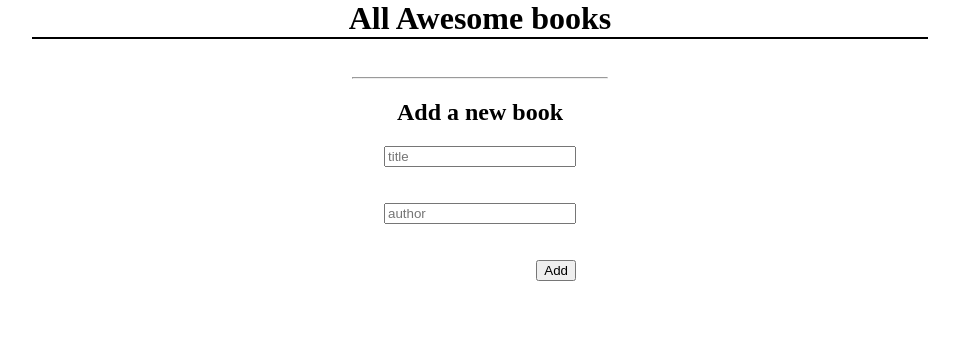
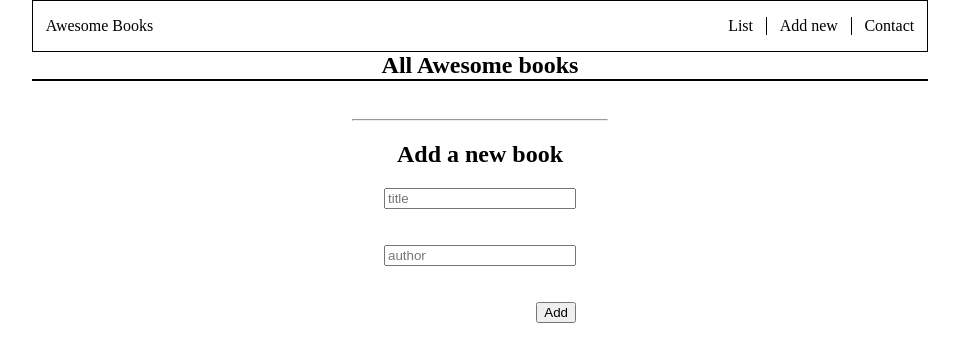
Before and after one commit to Bellagirl-maker/Awesome-books, a website: page index.html in a window 1280 px wide. Shown: the whole page, without its empty margins (160-1119 px from the left). Drawn offline with Linux system fonts and the light colour scheme.

Commit message:
Create header

```diff
--- a/index.html
+++ b/index.html
@@ -5,15 +5,26 @@
     <meta http-equiv="X-UA-Compatible" content="IE=edge" />
     <meta name="viewport" content="width=device-width, initial-scale=1.0" />
     <title>Awesome Books</title>
-    <link rel="stylesheet" href="style.css">
+    <link rel="stylesheet" href="style.css" />
   </head>
   <body>
-    <h1>All Awesome books</h1>
-    <section class="books-container">
-
-    </section><hr>
-    <div class="title-author-box">
-      <div class="title-author"><h2>Add a new book</h2>
+    <header>
+      <p class="page-title">Awesome Books</p>
+      <ul>
+        <li class="separator"><a href="#">List</a></li>
+        <li class="separator"><a href="#">Add new</a></li>
+        <li><a href="#">Contact</a></li>
+      </ul>
+    </header>
+    <main class="main-box">
+      <section class="book-list-box">
+        <h2 class="booklist-title">All Awesome books</h2>
+        <section class="books-container"></section>
+        <hr />
+      </section>
+      <section class="title-author-box">
+        <div class="title-author">
+          <h2>Add a new book</h2>
           <input
             type="text"
             id="title"
@@ -26,9 +37,12 @@
             name="author"
             placeholder="author"
           /><br /><br />
-        <button id="btn" onclick="">Add</button></div>
-
+          <button id="btn" onclick="">Add</button>
         </div>
+      </section>
+      <section class="contact-box"></section>
+    </main>
+    <footer></footer>
 
     <script type="text/javascript" src="index.js"></script>
   </body>
--- a/style.css
+++ b/style.css
@@ -3,7 +3,37 @@ body {
   padding: 0;
 }
 
-h1 {
+header {
+  display: flex;
+  justify-content: space-between;
+  margin: 0 15vw;
+  border: 1px solid #000;
+}
+
+ul {
+  display: flex;
+  justify-content: flex-end;
+  list-style: none;
+}
+
+li {
+  padding: 0 1vw;
+}
+
+a {
+  text-decoration: none;
+  color: #000;
+}
+
+.separator {
+  border-right: 1px solid #000;
+}
+
+.page-title {
+  padding: 0 1vw;
+}
+
+.booklist-title {
   text-align: center;
   margin: 0 15vw;
 }
```
Lines whose indentation alone changed are shown as unchanged.
